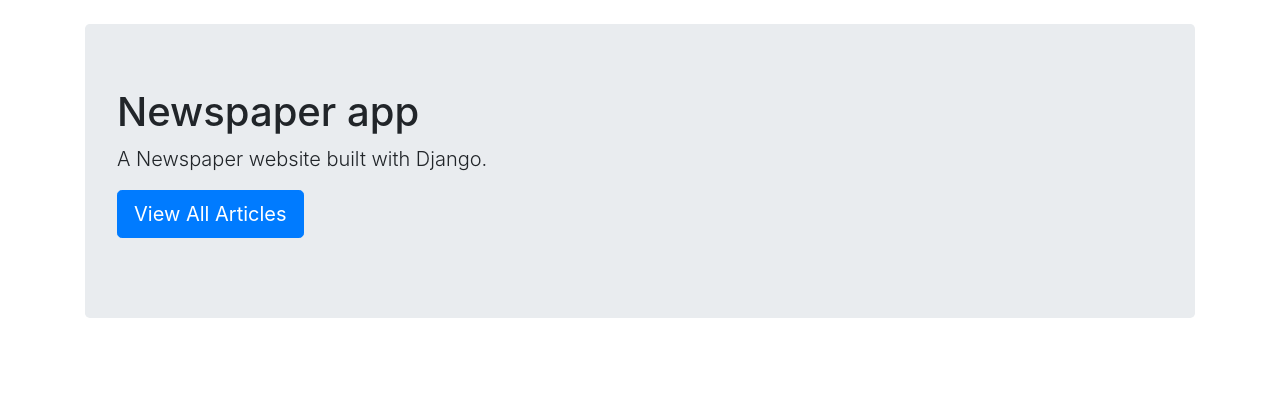
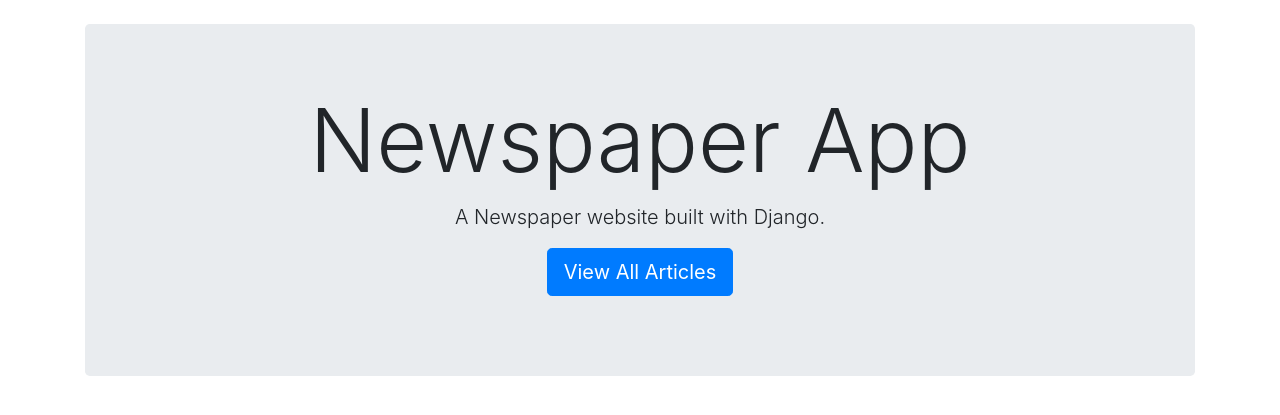
Before and after one commit to ahghanbari/newspaper_app, a Django app: page / in a window 1280 px wide. Shown: the part 56-471 px from the top of the page. Run offline with Django 3.2, Linux system fonts and the light colour scheme; some libraries are stand-ins or nearby versions.

Commit message:
Improving UI by updating templates

```diff
--- a/templates/base.html
+++ b/templates/base.html
@@ -19,6 +19,7 @@
       integrity="sha384-MCw98/SFnGE8fJT3GXwEOngsV7Zt27NXFoaoApmYm81iuXoPkFOJwJ8ERdknLPMO"
       crossorigin="anonymous"
     />
+
     <title>{% block title %}Newspaper App{% endblock title %}</title>
   </head>
   <body>
--- a/templates/home.html
+++ b/templates/home.html
@@ -3,11 +3,13 @@
 {% block title %}Home{% endblock title %}
 {% block content %}
 <div class="jumbotron">
-  <h1 class="display-">Newspaper app</h1>
-  <p class="lead">A Newspaper website built with Django.</p>
-  <p class="lead">
+
+  <h1 class="display-2" style="text-align:center">Newspaper App</h1>
+  <p class="lead" style="text-align:center" >A Newspaper website built with Django.</p>
+  <p class="lead" style="text-align:center">
     <a
       class="btn btn-primary btn-lg"
+
       href="{% url 'article_list' %}"
       role="button"
       >View All Articles</a
```
Also changed, not shown: templates/article_list.html (+20 -2 lines).
